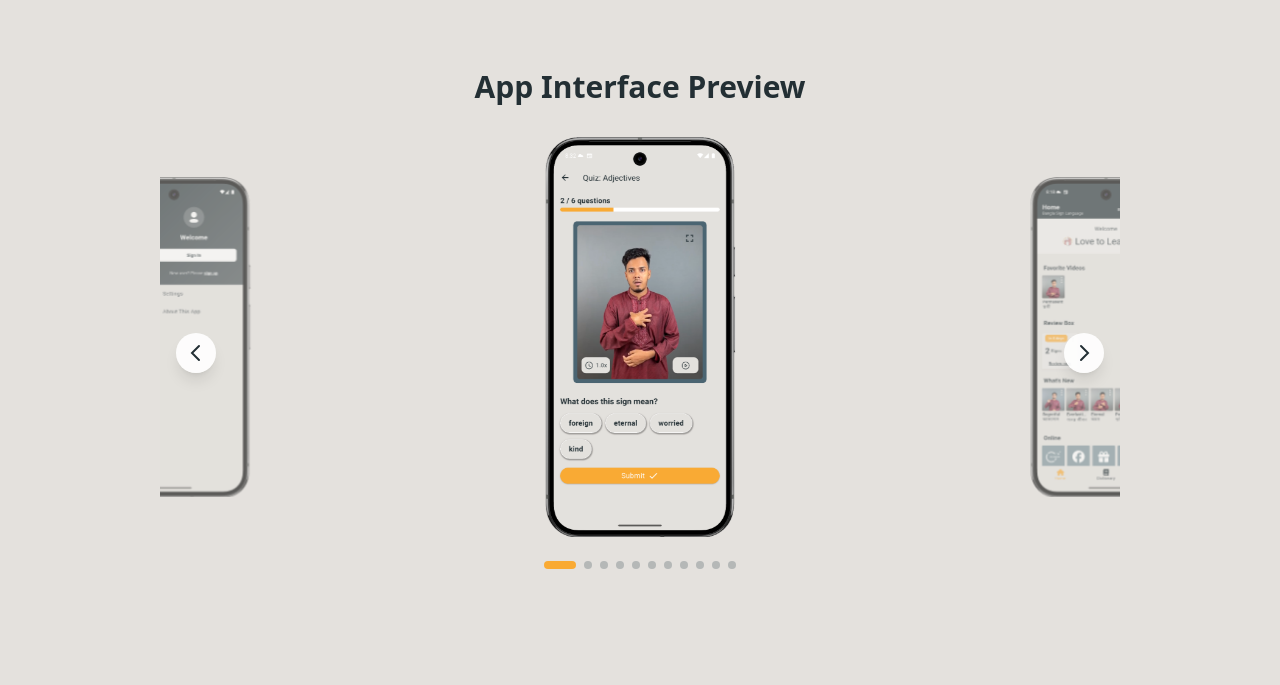
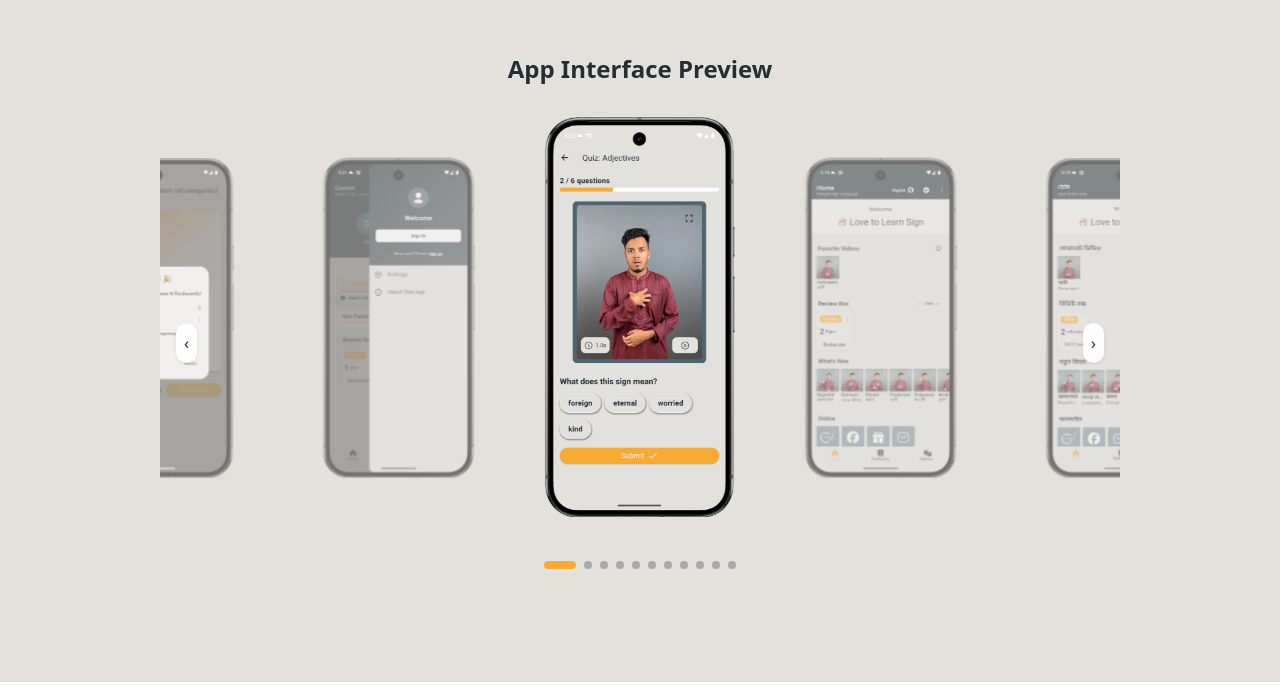
Before and after one commit to netcreativeswas/Love2LearnSign, a Next.js app in the folder website/: page / in a window 1280 px wide. Shown: the part 875-1560 px from the top of the page. Built offline with nearby package versions, Linux system fonts and the light colour scheme.

Commit message:
Update slider component

```diff
--- a/website/src/components/ImageSlider.tsx
+++ b/website/src/components/ImageSlider.tsx
@@ -11,7 +11,7 @@ const images = Array.from({ length: 11 }, (_, i) => ({
 
 const SLIDE_WIDTH = 225;
 const SLIDE_GAP = 16;
-const SLIDE_OFFSET = SLIDE_WIDTH + SLIDE_GAP;
+const STEP = SLIDE_WIDTH + SLIDE_GAP;
 
 export function ImageSlider() {
   const [currentIndex, setCurrentIndex] = useState(0);
@@ -19,78 +19,64 @@ export function ImageSlider() {
   const [lightboxIndex, setLightboxIndex] = useState(0);
 
   const goToPrevious = () => {
-    setCurrentIndex((prev) =>
-      prev === 0 ? images.length - 1 : prev - 1
-    );
+    setCurrentIndex((i) => (i - 1 + images.length) % images.length);
   };
 
   const goToNext = () => {
-    setCurrentIndex((prev) =>
-      prev === images.length - 1 ? 0 : prev + 1
-    );
+    setCurrentIndex((i) => (i + 1) % images.length);
   };
 
-  const openLightbox = (index: number) => {
-    setLightboxIndex(index);
-    setLightboxOpen(true);
-  };
+  const getOffset = (index: number) => {
+    let diff = index - currentIndex;
 
-  const getVisibleSlides = () => {
-    const visible = [];
-    for (let i = -2; i <= 2; i++) {
-      let index = currentIndex + i;
-      if (index < 0) index += images.length;
-      if (index >= images.length) index -= images.length;
-      visible.push({ index, offset: i });
-    }
-    return visible;
+    // wrap intelligent
+    if (diff > images.length / 2) diff -= images.length;
+    if (diff < -images.length / 2) diff += images.length;
+
+    return diff;
   };
 
   return (
     <>
-      <section className="mx-auto max-w-5xl px-4 py-12 sm:py-16">
-        <h2 className="mb-8 text-center text-2xl font-semibold sm:text-3xl">
+      <section className="mx-auto max-w-5xl px-4 py-12">
+        <h2 className="mb-8 text-center text-2xl font-semibold">
           App Interface Preview
         </h2>
 
-        <div className="relative">
-          {/* Slider */}
-          <div className="flex items-center justify-center overflow-hidden">
-            {getVisibleSlides().map(({ index, offset }) => {
+        <div className="relative overflow-hidden">
+          <div className="relative h-[420px]">
+            {images.map((img, index) => {
+              const offset = getOffset(index);
               const isActive = offset === 0;
 
               return (
                 <div
-                  key={index} // 🔥 clé STABLE
-                  className="flex-shrink-0 transition-[transform,opacity] duration-700 ease-out"
+                  key={index}
+                  className="absolute left-1/2 top-0 transition-[transform,opacity] duration-700 ease-out"
                   style={{
                     transform: `
-                      translateX(${offset * SLIDE_OFFSET}px)
+                      translateX(${offset * STEP}px)
+                      translateX(-50%)
                       scale(${isActive ? 1 : 0.8})
                     `,
-                    opacity: isActive ? 1 : 0.6,
+                    opacity: isActive ? 1 : 0.5,
                     zIndex: isActive ? 10 : 5 - Math.abs(offset),
                     willChange: "transform, opacity",
                   }}
                 >
                   <button
                     onClick={() =>
-                      isActive ? openLightbox(index) : setCurrentIndex(index)
-                    }
-                    className="relative block"
-                    aria-label={
                       isActive
-                        ? "Open image in lightbox"
-                        : `Go to image ${index + 1}`
+                        ? (setLightboxIndex(index), setLightboxOpen(true))
+                        : setCurrentIndex(index)
                     }
                   >
-                    <div className="relative aspect-[9/16] h-[400px] w-[225px]">
+                    <div className="relative h-[400px] w-[225px]">
                       <Image
-                        src={images[index].src}
-                        alt={images[index].alt}
+                        src={img.src}
+                        alt={img.alt}
                         fill
                         className="object-contain"
-                        sizes="225px"
                         priority={isActive}
                       />
                     </div>
@@ -103,52 +89,34 @@ export function ImageSlider() {
           {/* Arrows */}
           <button
             onClick={goToPrevious}
-            className="absolute left-4 top-1/2 z-20 -translate-y-1/2 rounded-full bg-white/90 p-2 shadow-lg hover:bg-white"
-            aria-label="Previous image"
+            className="absolute left-4 top-1/2 -translate-y-1/2 z-20 rounded-full bg-white/90 p-2 shadow"
           >
-            <svg
-              className="h-6 w-6"
-              fill="none"
-              stroke="currentColor"
-              viewBox="0 0 24 24"
-            >
-              <path strokeWidth={2} strokeLinecap="round" d="M15 19l-7-7 7-7" />
-            </svg>
+            ‹
           </button>
 
           <button
             onClick={goToNext}
-            className="absolute right-4 top-1/2 z-20 -translate-y-1/2 rounded-full bg-white/90 p-2 shadow-lg hover:bg-white"
-            aria-label="Next image"
+            className="absolute right-4 top-1/2 -translate-y-1/2 z-20 rounded-full bg-white/90 p-2 shadow"
           >
-            <svg
-              className="h-6 w-6"
-              fill="none"
-              stroke="currentColor"
-              viewBox="0 0 24 24"
-            >
-              <path strokeWidth={2} strokeLinecap="round" d="M9 5l7 7-7 7" />
-            </svg>
+            ›
           </button>
 
           {/* Dots */}
           <div className="mt-6 flex justify-center gap-2">
-            {images.map((_, index) => (
+            {images.map((_, i) => (
               <button
-                key={index}
-                onClick={() => setCurrentIndex(index)}
-                className={`h-2 rounded-full transition-all ${index === currentIndex
+                key={i}
+                onClick={() => setCurrentIndex(i)}
+                className={`h-2 rounded-full transition-all ${i === currentIndex
                     ? "w-8 bg-accent"
-                    : "w-2 bg-muted-foreground/30 hover:bg-muted-foreground/50"
+                    : "w-2 bg-muted-foreground/40"
                   }`}
-                aria-label={`Go to image ${index + 1}`}
               />
             ))}
           </div>
         </div>
       </section>
 
-      {/* Lightbox */}
       {lightboxOpen && (
         <Lightbox
           images={images}
```
